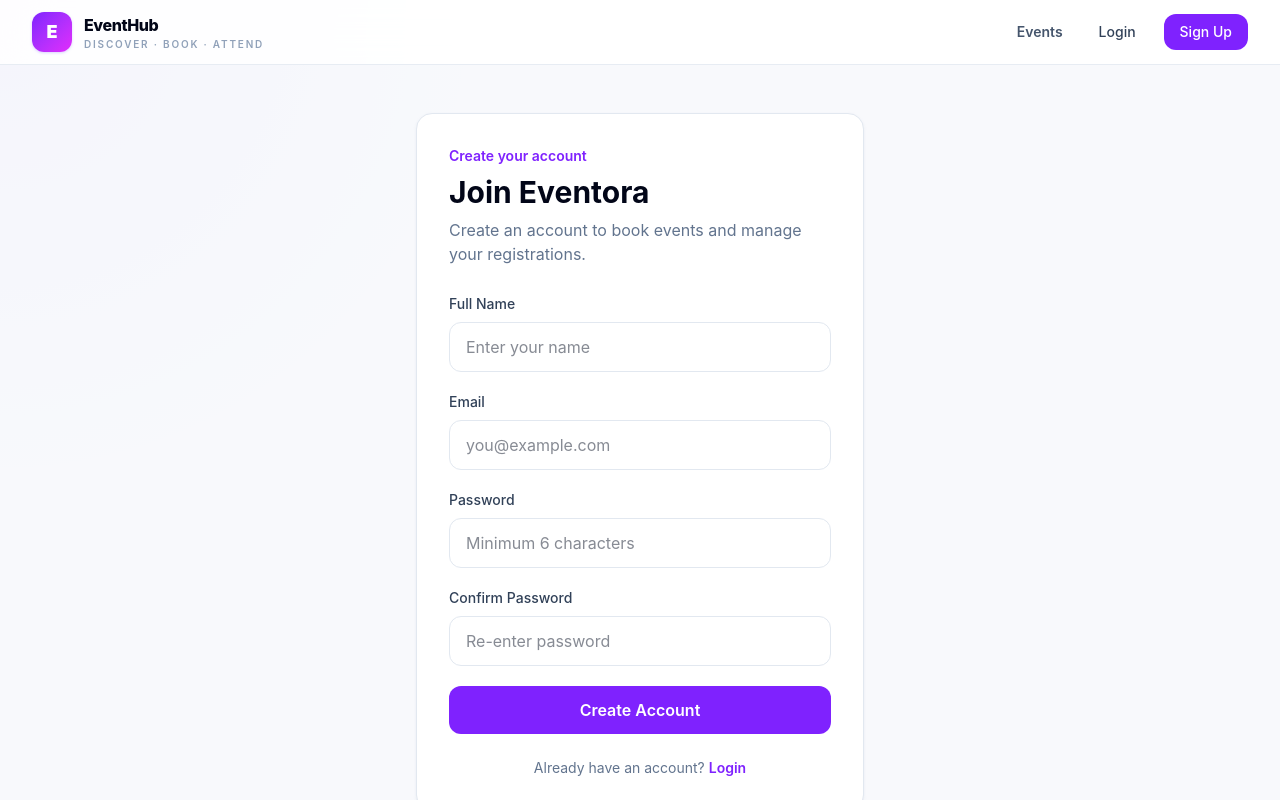
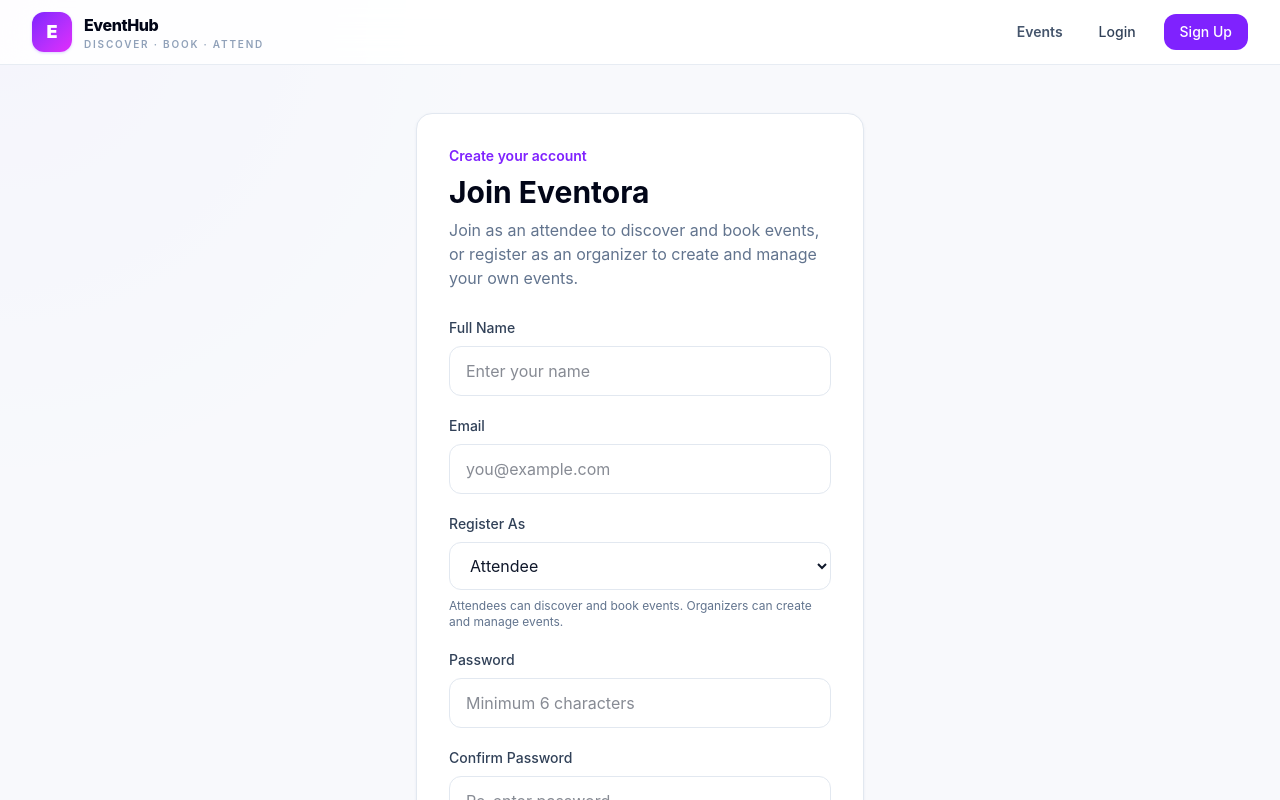
Before and after one commit to pragathy-thiagarajan/client-updated, a React (Vite) app: page /register in a window 1280 px wide. Shown: the top 800 px of the page. Built offline with nearby package versions, Linux system fonts and the light colour scheme; no server answers.

Commit message:
added option to register organizer. added readMe file

```diff
--- a/src/pages/auth/register.tsx
+++ b/src/pages/auth/register.tsx
@@ -11,13 +11,16 @@ const Register = () => {
     email: "",
     password: "",
     confirmPassword: "",
+    role: "user",
   });
 
   const [loading, setLoading] = useState(false);
   const [error, setError] = useState("");
   const [success, setSuccess] = useState("");
 
-  const handleChange = (e: React.ChangeEvent<HTMLInputElement>) => {
+  const handleChange = (
+    e: React.ChangeEvent<HTMLInputElement | HTMLSelectElement>,
+  ) => {
     const { name, value } = e.target;
 
     setForm((previous) => ({
@@ -59,10 +62,7 @@ const Register = () => {
         name: form.name.trim(),
         email: form.email.trim(),
         password: form.password,
-
-        // Public signup should create
-        // a normal attendee/user account.
-        role: "user",
+        role: form.role as "user" | "organizer",
       });
 
       setSuccess("Account created successfully. Redirecting to login...");
@@ -91,7 +91,8 @@ const Register = () => {
             </h1>
 
             <p className="mt-2 text-slate-500">
-              Create an account to book events and manage your registrations.
+              Join as an attendee to discover and book events, or register as an
+              organizer to create and manage your own events.
             </p>
           </div>
 
@@ -138,6 +139,26 @@ const Register = () => {
                 required
                 className="w-full rounded-xl border border-slate-200 px-4 py-3 outline-none transition focus:border-violet-500 focus:ring-2 focus:ring-violet-100"
               />
+            </div>
+            <div>
+              <label className="mb-2 block text-sm font-medium text-slate-700">
+                Register As
+              </label>
+
+              <select
+                name="role"
+                value={form.role}
+                onChange={handleChange}
+                className="w-full rounded-xl border border-slate-200 bg-white px-4 py-3 outline-none transition focus:border-violet-500 focus:ring-2 focus:ring-violet-100"
+              >
+                <option value="user">Attendee</option>
+                <option value="organizer">Event Organizer</option>
+              </select>
+
+              <p className="mt-2 text-xs text-slate-500">
+                Attendees can discover and book events. Organizers can create
+                and manage events.
+              </p>
             </div>
 
             <div>
```
Also changed, not shown: 1 other file (tests, documents, lock files or other folders).
